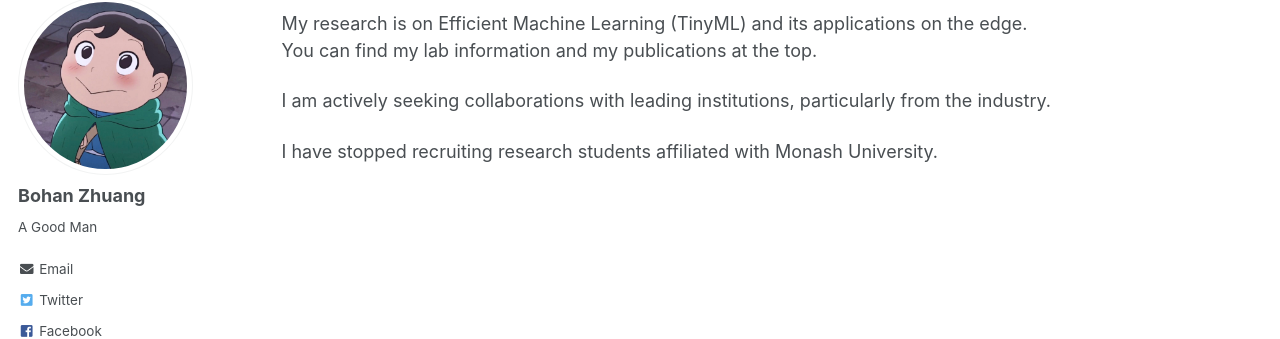
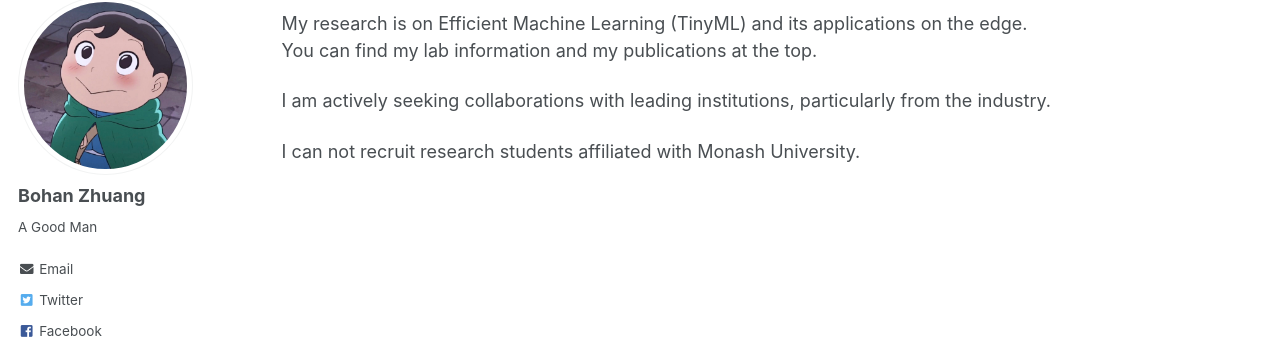
Before and after one commit to bohanzhuang/bohanzhuang.github.io, a Jekyll site: the page built from _pages/about.md, in a window 1280 px wide. Shown: the part 122-461 px from the top of the page. Built offline with Jekyll 4.4.1, drawn with Linux system fonts in a browser that asks for light colours.

Commit message:
Update about.md

```diff
--- a/_pages/about.md
+++ b/_pages/about.md
@@ -13,4 +13,4 @@ My research is on Efficient Machine Learning (TinyML) and its applications on th
 
 I am actively seeking collaborations with leading institutions, particularly from the industry.
 
-I have stopped recruiting research students affiliated with Monash University.
+I can not recruit research students affiliated with Monash University.
```
